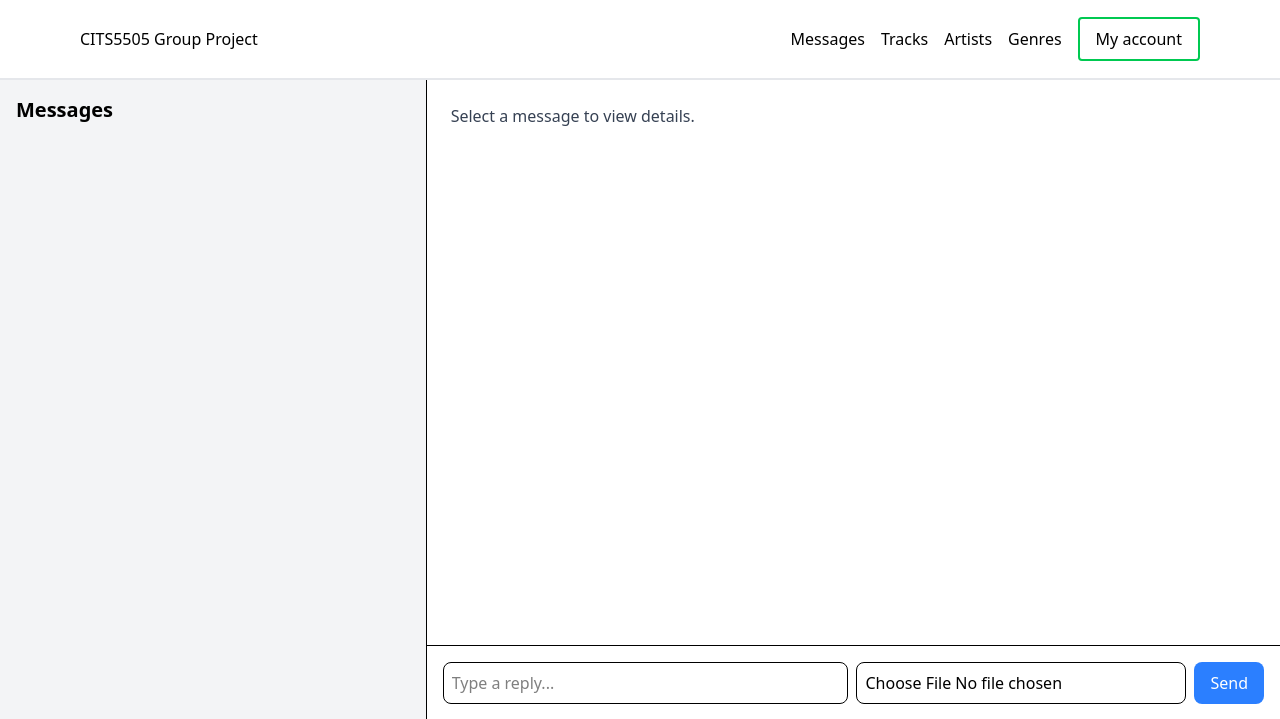
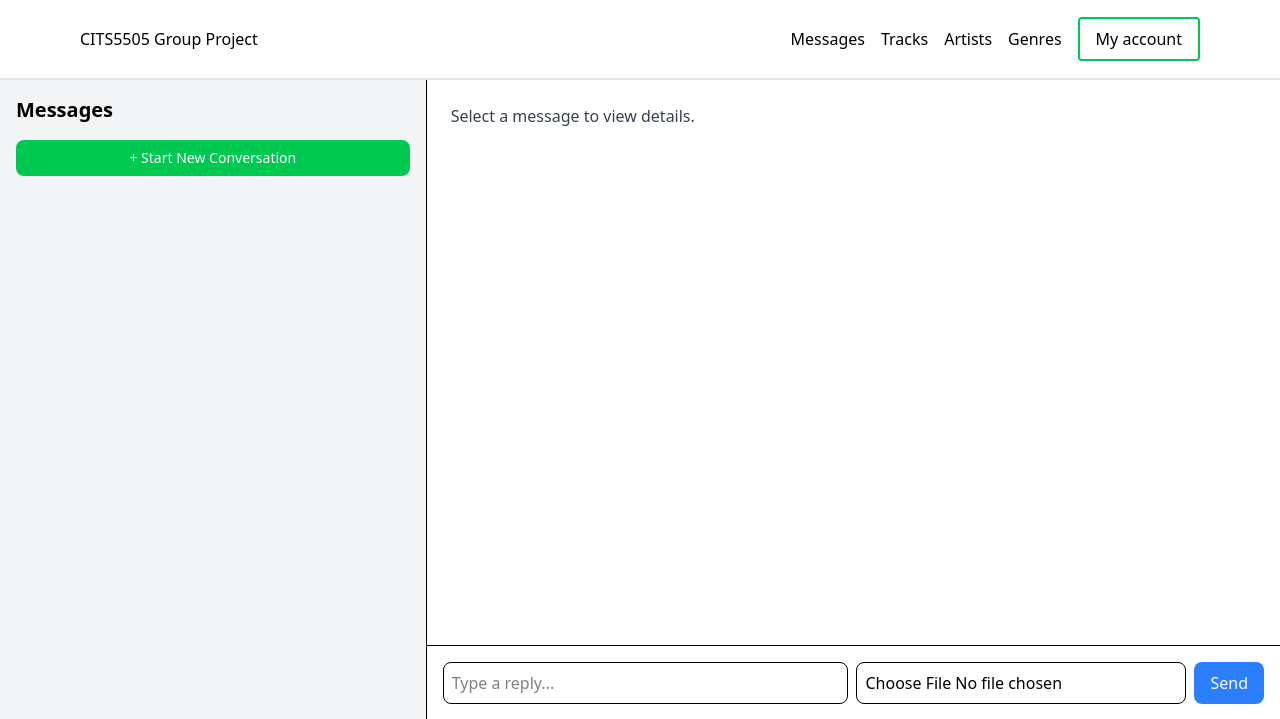
Before and after one commit to ErikaKK/cits5505_group_project, a Flask app: page /messages in a window 1280 px wide. Shown: the top 719 px of the page. Run offline with Flask 3, Linux system fonts and the light colour scheme; the visitor is signed in with stand-in values (Sample User, id 1); data comes from the database, SQL or seed files in the repository; data that the repository does not hold is empty.

Commit message:
Frontend: add a button for starting conversation

```diff
--- a/app/templates/messages/messagelist.html
+++ b/app/templates/messages/messagelist.html
@@ -3,6 +3,18 @@
   <!-- Sidebar -->
   <div class="w-1/3 bg-gray-100 border-r overflow-y-auto">
     <div class="p-4 font-bold text-xl">Messages</div>
+
+    <!-- New Conversation Button -->
+    <div class="px-4 mb-2">
+      <button
+        onclick="startConversation()"
+        class="bg-green-500 hover:bg-green-600 text-white w-full py-2 rounded-lg text-sm"
+      >
+        + Start New Conversation
+      </button>
+    </div>
+
+    <!-- Message List -->
     <ul>
       {% for msg in messages %}
       <li
@@ -120,5 +132,30 @@
           alert('Failed to send: ' + result.error);
         }
     });
+
+    async function startConversation() {
+    const email = prompt("Enter the receiver's email:");
+    if (!email) return;
+
+    const response = await fetch('/messages/find_user', {
+      method: 'POST',
+      headers: {
+        'Content-Type': 'application/json',
+      },
+      body: JSON.stringify({ email: email })
+    });
+
+    const result = await response.json();
+    if (result.success) {
+      // Success: set the receiver_id and clear the detail panel
+      document.getElementById('receiver-id').value = result.user_id;
+      document.getElementById('message-detail').innerHTML = `
+        <h2 class="text-2xl font-bold mb-2">New Conversation with ${result.username}</h2>
+        <p class="text-gray-500 mb-2">Start typing your message below!</p>
+      `;
+    } else {
+      alert('User not found!');
+    }
+  }
 </script>
 {% endblock %}
```
Lines whose indentation alone changed are shown as unchanged.
